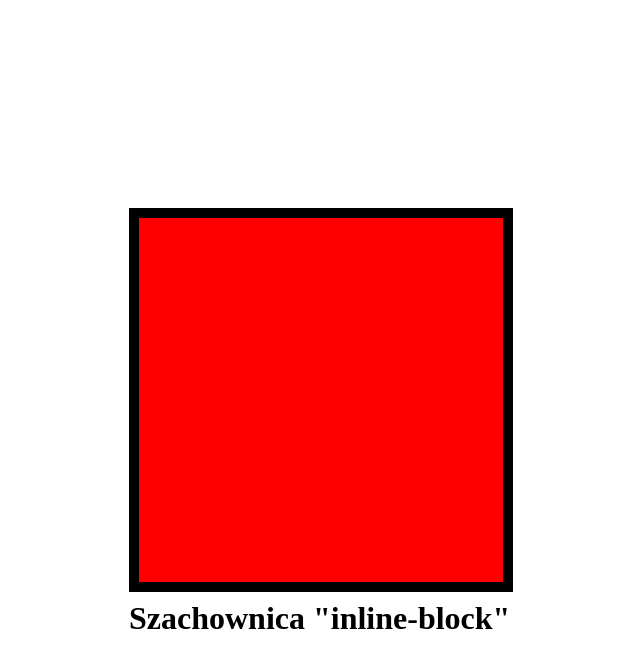
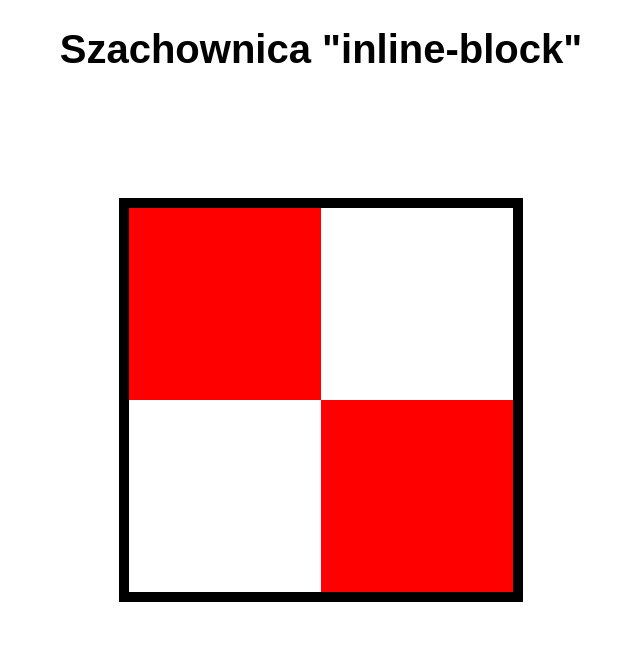
Before and after one commit to RomPop76/P02D03N21, a plain HTML site: page index.html in a window 1280 px wide. Shown: the whole page, without its empty margins (319-959 px from the left). Drawn offline with Linux system fonts and the light colour scheme.

Commit message:
Commit 3

```diff
--- a/index.html
+++ b/index.html
@@ -21,40 +21,30 @@ Tekst ma być pod szachownicą.
     <title>Szachownica Inline-block</title>
     <style>
 
-        * {
-            margin: 0;
-            padding: 0;
-            box-sizing: border-box;
-        }
-
         .board {
             width: 30vw;
             height: 30vw;
             border: 10px solid black;
             position: absolute;
-            top: calc(50% - 30vw/2);
-            left: calc(50% - 30vw/2);
+            top: calc(50% - 30vw/2 - 10px);
+            left: calc(50% - 30vw/2 - 10px);
+            font-size: 0;
         }
 
         span {
             display: inline-block;
-            /* position: relative; */
-            width: 50vw;
-            height: 50vw;
+            width: 50%;
+            height: 50%;
         }
 
-        .board:nth-child(1) {
+        span:first-child, span:last-child {
             background-color: red;
         }
 
-        .board:nth-child(2) {
-            background-color: white;
-        }
-
         h1 {
-            position: absolute;
-            top: 75%;
-            left: calc(50% - 30vw/2);
+            font-family: Arial, Helvetica, sans-serif;
+            font-size: 40px;
+            text-align: center;
         }
 
     </style>
```
